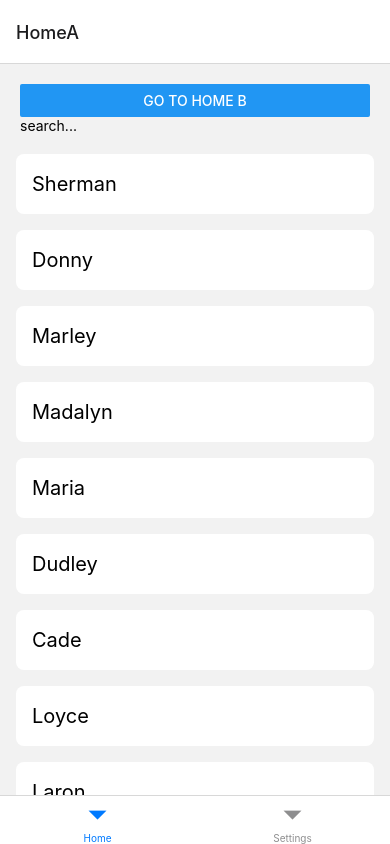
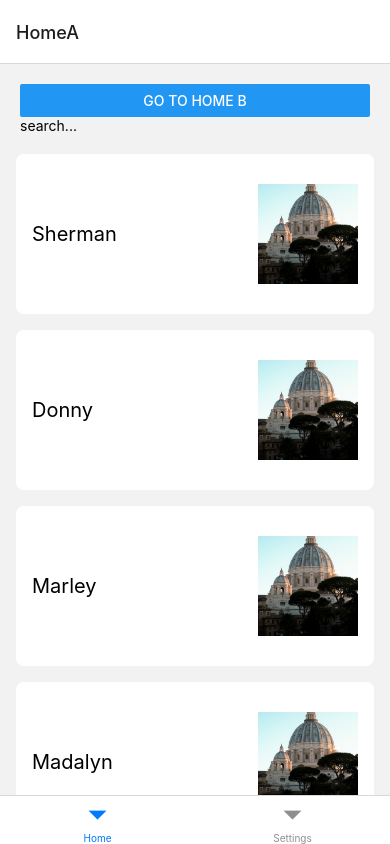
Before and after one commit to dominictwlee/ReactNativePlayground, a React Native app: screen / in a window 390 px wide. Built offline with nearby package versions, Linux system fonts and the light colour scheme.

Commit message:
bombard with animations

```diff
--- a/App.tsx
+++ b/App.tsx
@@ -23,6 +23,7 @@ import { createNativeStackNavigator } from '@react-navigation/native-stack';
 import { createStackNavigator } from '@react-navigation/stack';
 import { nanoid } from 'nanoid/non-secure';
 import Animated, {
+  FadeIn,
   SlideInLeft,
   SlideOutRight,
   ZoomIn,
@@ -34,7 +35,7 @@ const Tab = createBottomTabNavigator();
 const Stack = createStackNavigator();
 const NativeStack = createNativeStackNavigator();
 
-const items = Array.from({ length: 2000 }, () => ({
+const items = Array.from({ length: 1000 }, () => ({
   id: nanoid(),
   title: faker.name.firstName(),
 }));
@@ -86,6 +87,8 @@ function Separator() {
 const slideIn = SlideInLeft.springify().randomDelay();
 const slideOut = SlideOutRight.springify();
 const zoomIn = ZoomIn.springify().delay(300);
+const fadeIn = FadeIn.delay(1000);
+const image = require('./assets/image.jpg');
 
 const ListItem = memo((props: { title: string }) => {
   return (
@@ -96,6 +99,9 @@ const ListItem = memo((props: { title: string }) => {
       <Animated.Text entering={zoomIn} style={styles.listItemTitle}>
         {props.title}
       </Animated.Text>
+      <Animated.View>
+        <Animated.Image source={image} style={styles.image} entering={fadeIn} />
+      </Animated.View>
     </Animated.View>
   );
 });
@@ -166,8 +172,9 @@ const styles = StyleSheet.create({
   },
   listItemCard: {
     flexDirection: 'row',
-    height: 60,
+    height: 160,
     alignItems: 'center',
+    justifyContent: 'space-between',
     width: '100%',
     backgroundColor: '#fff',
     borderRadius: 8,
@@ -177,6 +184,10 @@ const styles = StyleSheet.create({
   listItemTitle: {
     fontSize: 20,
   },
+  image: {
+    width: 100,
+    height: 100,
+  },
 });
 
 export default App;
```
Also changed, not shown: assets/image.jpg (added).
